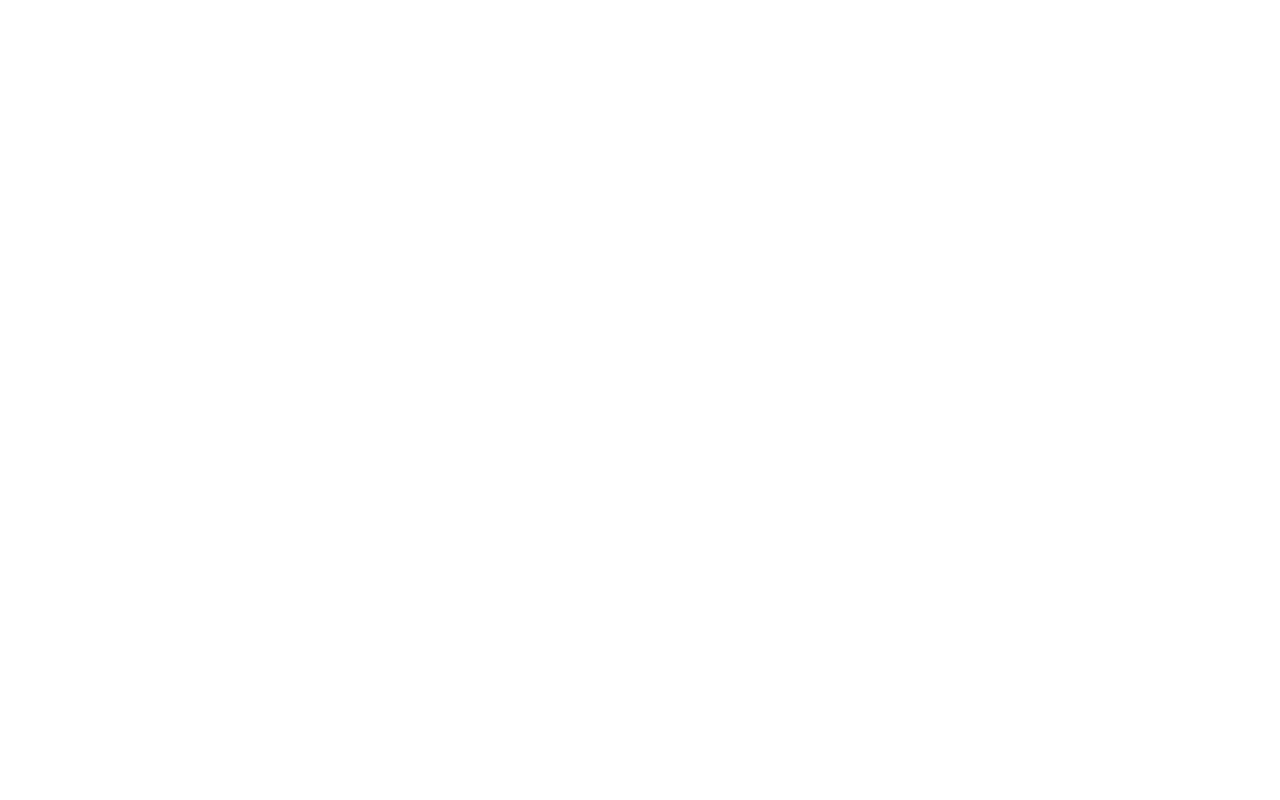
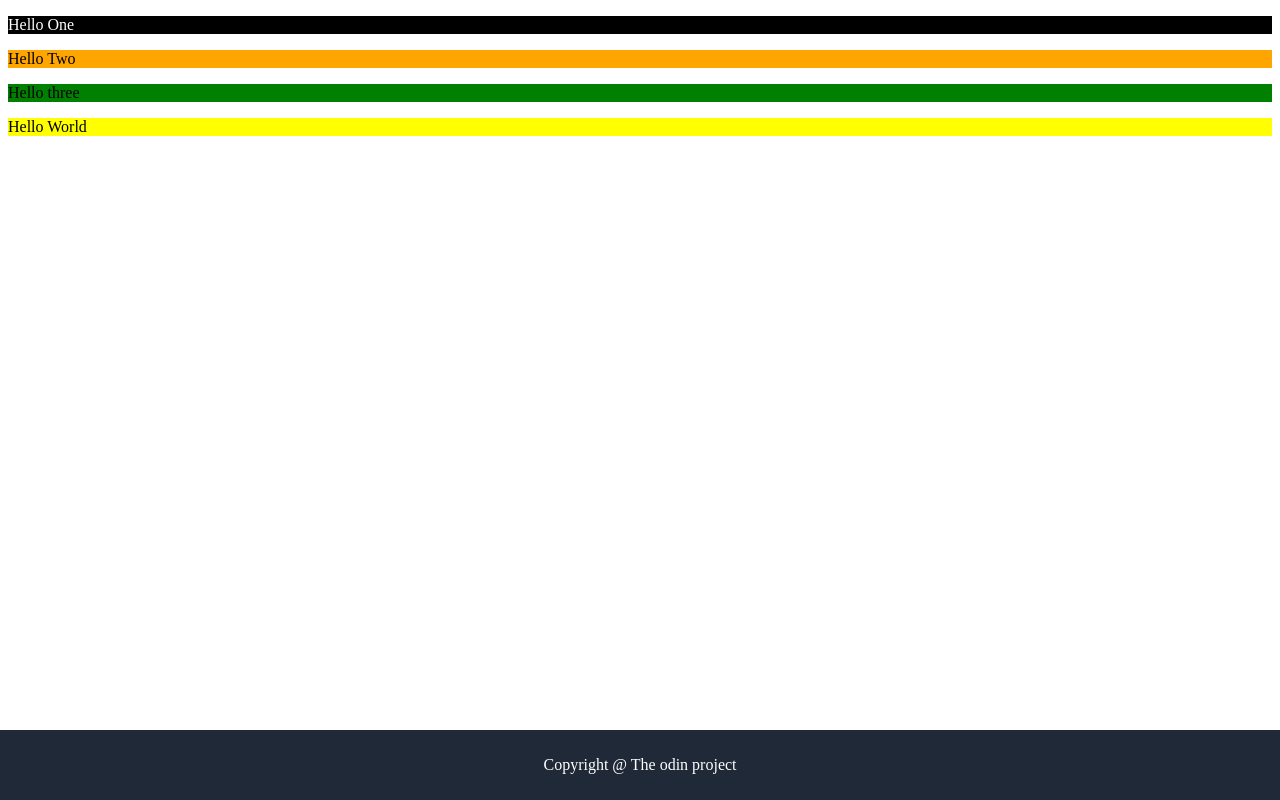
Before and after one commit to ayo43/Odin-landing-page, a plain HTML site: page index.html in a window 1280 px wide. Drawn offline with Linux system fonts and the light colour scheme.

Commit message:
Divided the landing page into sections

```diff
--- a/css/style.css
+++ b/css/style.css
@@ -0,0 +1,28 @@
+.five {
+    background-color: #1F2937;
+    color: white;
+    bottom: 0px;
+    position: absolute;
+    right: 0px;
+    left: 0px;
+    text-align: center;
+    padding: 10px;
+
+}
+.four {
+    background-color: yellow;
+
+}
+.three {
+    background-color: green;
+
+
+}
+
+.two {
+    background-color: orange;
+}
+.one {
+    background-color: black;
+    color: white;
+}
--- a/index.html
+++ b/index.html
@@ -6,18 +6,23 @@
     </head>
     <body>
         <div class="one">
+            <p> Hello One</p>
 
         </div>
         <div class="two">
+            <p>Hello Two</p>
 
         </div>
         <div class="three">
+            <p>Hello three</p>
 
         </div>
         <div class="four">
+            <p>Hello World</p>
 
         </div>
         <div class="five">
+            <p>Copyright @ The odin project</p>
 
         </div>
     </body>
```
